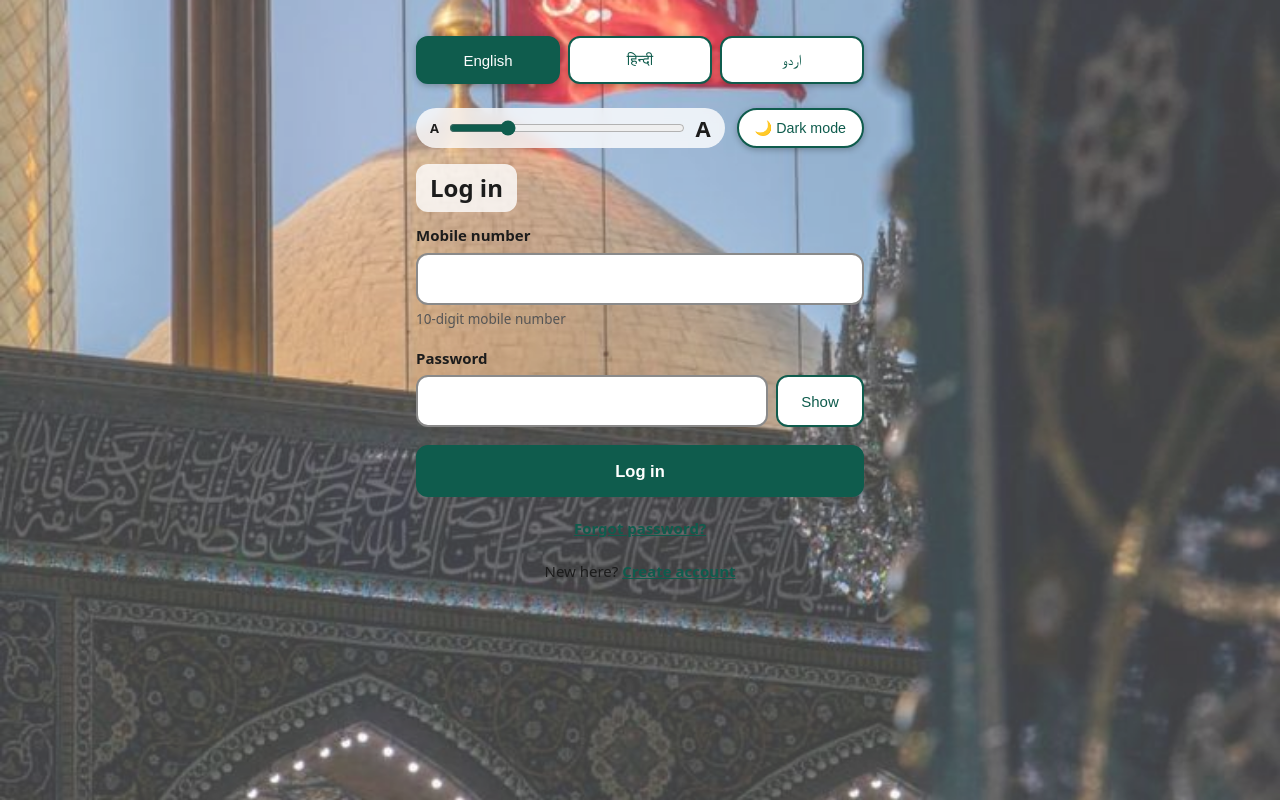
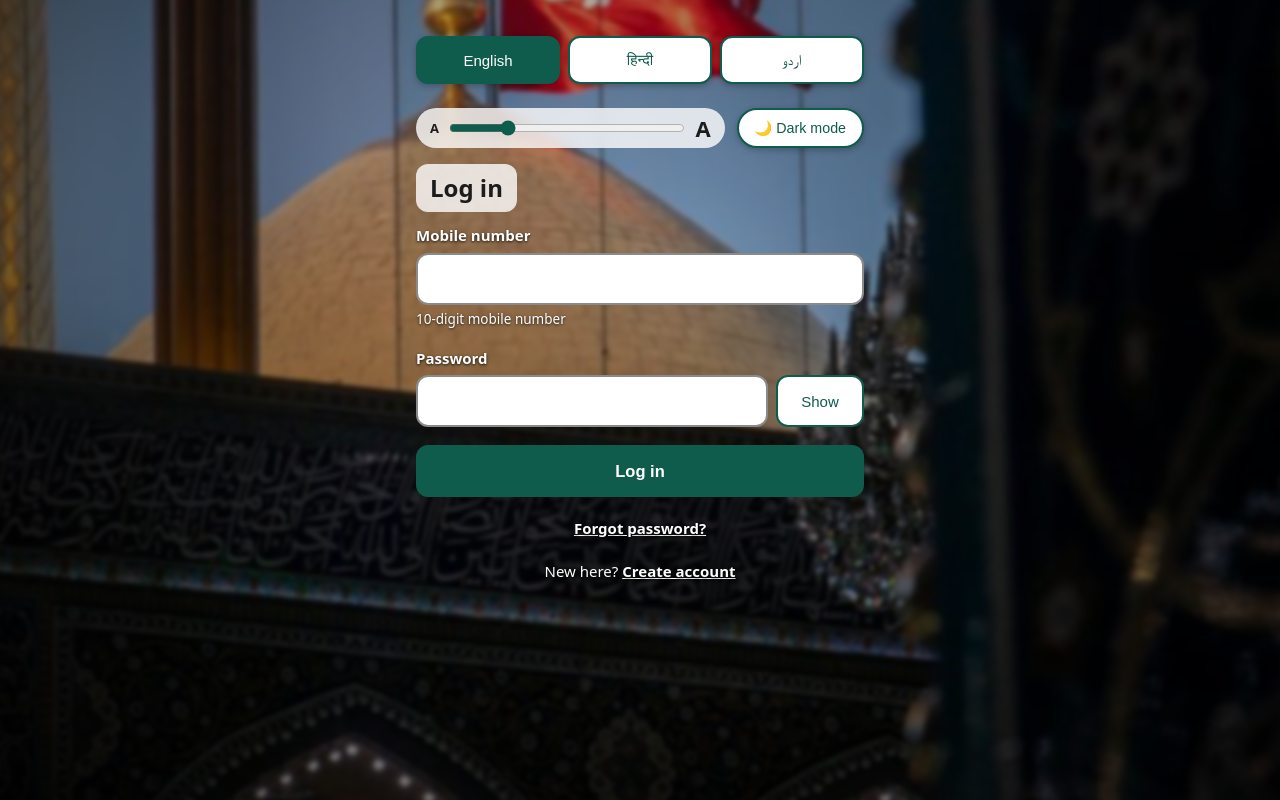
Before and after one commit to MohammadFarhan2724/Majlis-Scheduler, a React (Vite) app in the folder frontend/: page /login in a window 1280 px wide. Built offline with nearby package versions, Linux system fonts and the light colour scheme; a web font is replaced by a local one.

Commit message:
Smooth vignette background, equal-size cards, detail header fix

```diff
--- a/frontend/src/components/BookingCard.jsx
+++ b/frontend/src/components/BookingCard.jsx
@@ -1,7 +1,7 @@
 import { Link } from 'react-router-dom'
 import { useTranslation } from 'react-i18next'
 import { mediaPath } from '../api'
-import { formatDate } from '../dates'
+import { formatDateShort } from '../dates'
 
 export default function BookingCard({ booking: b, footer }) {
   const { t, i18n } = useTranslation()
@@ -27,12 +27,13 @@ export default function BookingCard({ booking: b, footer }) {
             loading="lazy"
           />
           <div className="card-text">
+            <div className="card-text-inner">
               <div className="card-type" dir="auto">
                 {title}
               </div>
-            <div className="card-date">{formatDate(b.date, lang, true)}</div>
+              <div className="card-date">{formatDateShort(b.date, lang)}</div>
               <div className="card-hijri">
-              {h.day} {months[h.month - 1]} {h.year} {t('hijriSuffix')}
+                {h.day} {months[h.month - 1]} {h.year}
               </div>
               <div className="card-time">{time}</div>
               <div className="line">
@@ -44,7 +45,7 @@ export default function BookingCard({ booking: b, footer }) {
                 <span dir="auto">{venue}</span>
               </div>
               {b.sogwaran ? (
-              <div className="line clamp">
+                <div className="line">
                   <span className="label">{t('sogwaran')}:</span>{' '}
                   <span dir="auto">{b.sogwaran}</span>
                 </div>
@@ -55,11 +56,12 @@ export default function BookingCard({ booking: b, footer }) {
                 </div>
               )}
               {b.after_majlis && (
-              <div className="line clamp">
+                <div className="line">
                   <span className="label">{t('afterMajlis')}:</span>{' '}
                   <span dir="auto">{b.after_majlis}</span>
                 </div>
               )}
+            </div>
           </div>
         </div>
         <p className="card-note">{t('defaultNote')}</p>
--- a/frontend/src/dates.js
+++ b/frontend/src/dates.js
@@ -43,3 +43,14 @@ export function addDays(dateString, n) {
   const date = new Date(y, m - 1, d + n)
   return `${date.getFullYear()}-${pad(date.getMonth() + 1)}-${pad(date.getDate())}`
 }
+
+// short form for cards: "Sun, 1 Nov 2026"
+export function formatDateShort(dateString, lang) {
+  const [y, m, d] = dateString.split('-').map(Number)
+  return new Date(y, m - 1, d).toLocaleDateString(LOCALES[lang] || 'en-IN', {
+    weekday: 'short',
+    day: 'numeric',
+    month: 'short',
+    year: 'numeric',
+  })
+}
--- a/frontend/src/index.css
+++ b/frontend/src/index.css
@@ -1428,3 +1428,126 @@ html[lang='ur'] body {
 .btn-whatsapp:active {
   transform: scale(0.97);
 }
+
+/* ---------- smooth background: soft focus + black vignette ---------- */
+.app-bg {
+  inset: -24px; /* a little bigger than the screen, so the soft edges stay hidden */
+  filter: blur(2px);
+}
+
+.app-bg::after,
+.bg-pattern::after,
+.bg-jamkaran::after,
+[data-theme='dark'] .bg-jamkaran::after {
+  background: radial-gradient(
+    ellipse at 50% 35%,
+    rgba(0, 0, 0, 0.12) 0%,
+    rgba(0, 0, 0, 0.42) 55%,
+    rgba(0, 0, 0, 0.82) 100%
+  );
+}
+
+/* loose text sits on the dark vignette, so it is white in both modes */
+.page .switch-link,
+.page .field > label,
+.page .field > .hint,
+.page .period-title,
+.page .check-row,
+.page .islamic-date {
+  color: #fff;
+  text-shadow: 0 1px 3px rgba(0, 0, 0, 0.85);
+}
+
+.page .switch-link a {
+  color: #fff;
+  font-weight: 700;
+  text-decoration: underline;
+}
+
+.page .field-error,
+.page .taken-note {
+  color: #ffb4aa;
+  text-shadow: 0 1px 3px rgba(0, 0, 0, 0.85);
+}
+
+/* ---------- top bar scrolls away with the page ---------- */
+.top-bar,
+.lang-switcher {
+  position: static;
+}
+
+/* ---------- title and badge inside a card ---------- */
+.card h1,
+.card .detail-title {
+  display: block;
+  background: none;
+  backdrop-filter: none;
+  padding: 0;
+  margin: 8px 0 10px;
+  font-size: 1.5rem;
+}
+
+.card > .badge {
+  display: inline-block;
+}
+
+/* ---------- cards: same size in every language ---------- */
+.card-body {
+  grid-template-columns: 40% 1fr;
+}
+
+.card-photo {
+  width: 100%;
+  height: auto;
+  min-height: 0;
+  aspect-ratio: 9 / 16;
+  object-fit: contain;
+  align-self: start;
+}
+
+.card-text {
+  position: relative;
+  min-width: 0;
+}
+
+.card-text-inner {
+  position: absolute;
+  inset: 0;
+  overflow: hidden;
+  font-size: 0.95rem;
+  line-height: 1.4;
+  -webkit-mask-image: linear-gradient(to bottom, #000 88%, transparent 100%);
+  mask-image: linear-gradient(to bottom, #000 88%, transparent 100%);
+}
+
+html[lang='ur'] .card-text-inner {
+  line-height: 1.7;
+}
+
+.card-text-inner .card-type,
+.card-text-inner .card-date,
+.card-text-inner .card-hijri,
+.card-text-inner .card-time {
+  margin: 0;
+  overflow: hidden;
+  white-space: nowrap;
+  text-overflow: ellipsis;
+}
+
+.card-text-inner .card-type {
+  font-size: 1.05rem;
+}
+
+.card-text-inner .card-time {
+  margin-bottom: 4px;
+  font-size: 1.05rem;
+}
+
+.card-text-inner .line {
+  display: -webkit-box;
+  margin-top: 4px;
+  overflow: hidden;
+  -webkit-line-clamp: 2;
+  line-clamp: 2;
+  -webkit-box-orient: vertical;
+}
```
Lines whose indentation alone changed are shown as unchanged.
